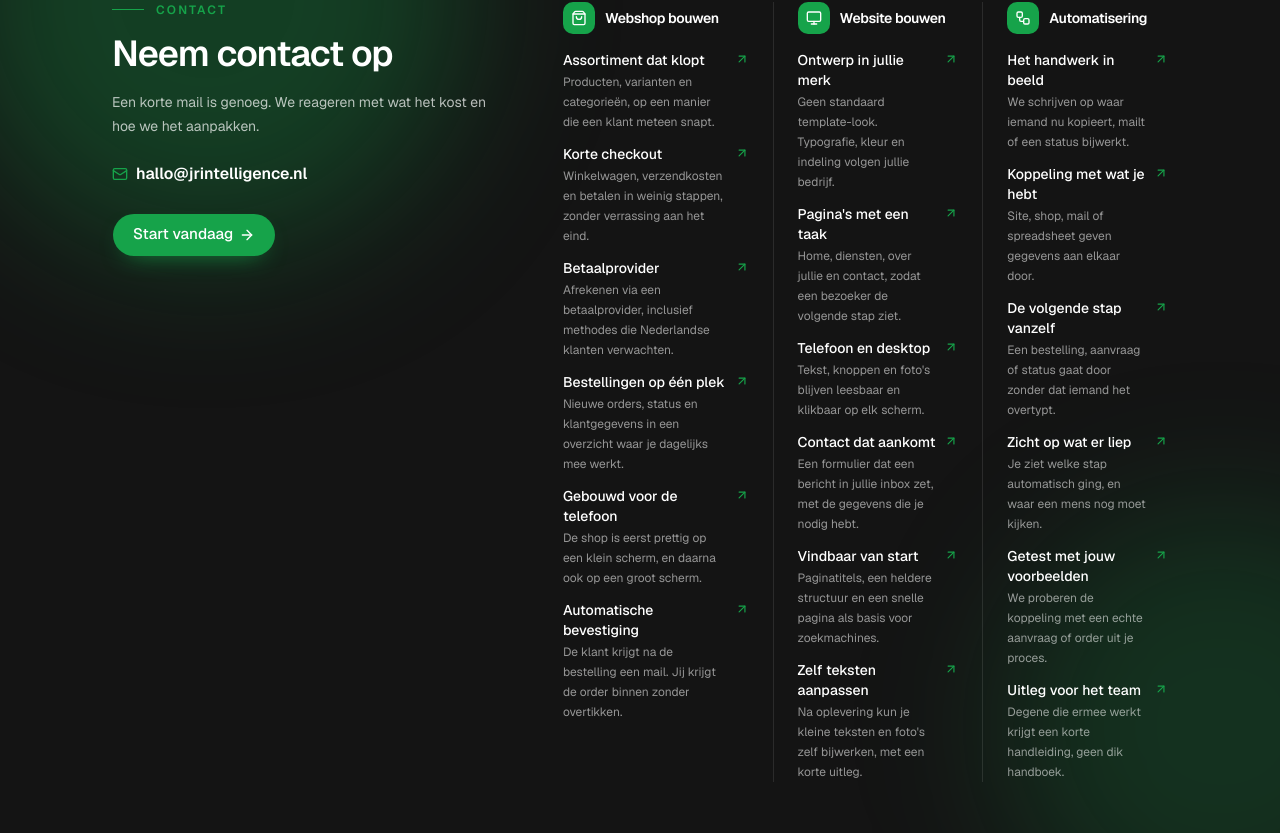
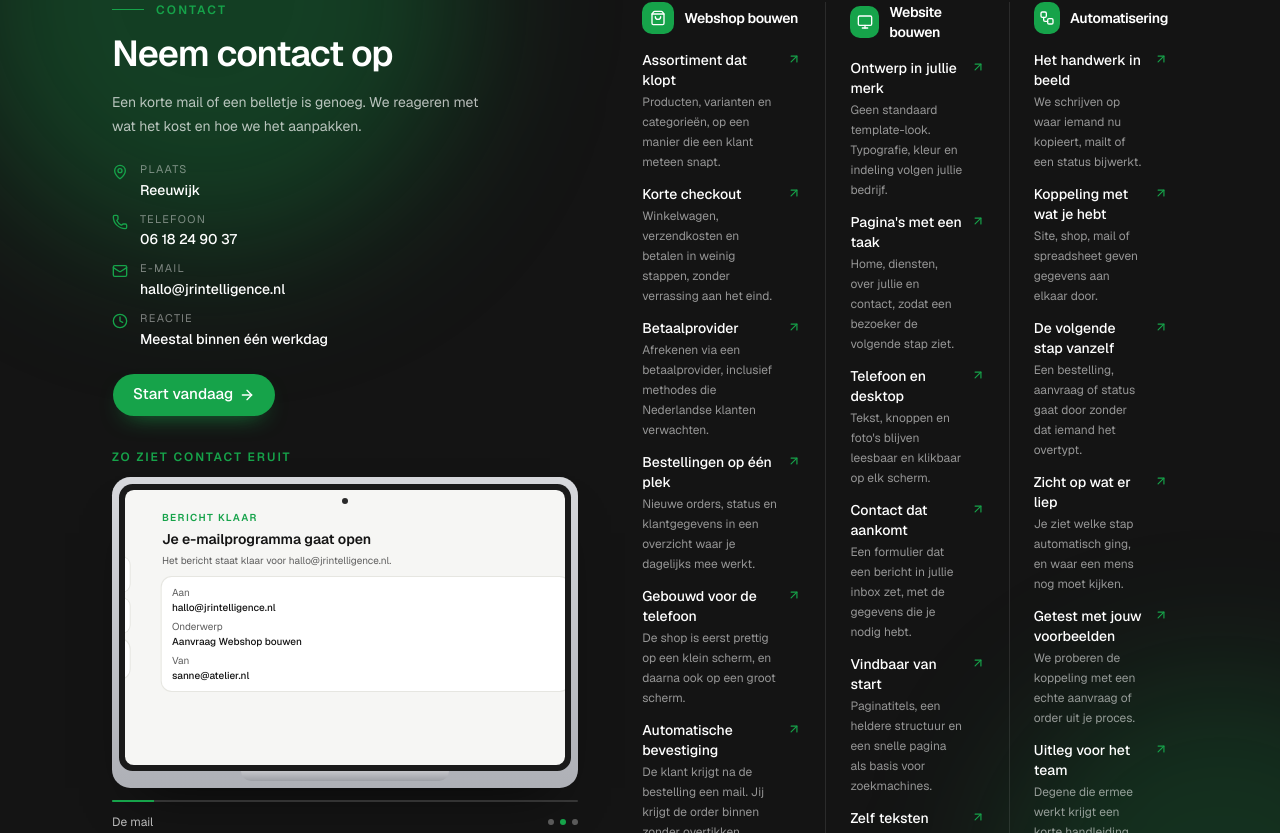
Before and after one commit to juliuspietervanschagen-bob/JRdiensten, a Next.js app: page / in a window 1280 px wide. Shown: the part 1867-2700 px from the top of the page. Built offline with nearby package versions, Linux system fonts and the light colour scheme.

Commit message:
Show contact details and a laptop slideshow in the footer band.
The band lists Reeuwijk, a phone number, and the email. Under that, a laptop walks through writing, sending, and receiving a reply.

Co-authored-by: juliuspietervanschagen <juliuspietervanschagen@gmail.com>

```diff
--- a/app/contact/page.tsx
+++ b/app/contact/page.tsx
@@ -40,6 +40,22 @@ export default async function ContactPage({
               </dd>
             </div>
             <div>
+              <dt className="text-mist">Telefoon</dt>
+              <dd className="mt-1 font-medium">
+                <a href={site.phoneHref} className="hover:text-brand">
+                  {site.phone}
+                </a>
+              </dd>
+            </div>
+            <div>
+              <dt className="text-mist">Plaats</dt>
+              <dd className="mt-1 font-medium">{site.location}</dd>
+            </div>
+            <div>
+              <dt className="text-mist">Reactie</dt>
+              <dd className="mt-1 font-medium">{site.responseTime}</dd>
+            </div>
+            <div>
               <dt className="text-mist">Waar we op reageren</dt>
               <dd className="mt-1 max-w-sm leading-6">
                 Een website, een webshop, of automatisering van een site of shop die je al hebt.
--- a/app/globals.css
+++ b/app/globals.css
@@ -219,6 +219,20 @@
   animation-delay: -7s;
 }
 
+@keyframes slide-progress {
+  from {
+    width: 0%;
+  }
+  to {
+    width: 100%;
+  }
+}
+
+.slide-progress {
+  width: 0%;
+  animation: slide-progress 5.6s linear forwards;
+}
+
 @media (prefers-reduced-motion: reduce) {
   .hero-in,
   .float-slow,
@@ -227,7 +241,12 @@
   .lung-breathe,
   .lung-breathe-late,
   .drift-glow,
-  .drift-glow-late {
+  .drift-glow-late,
+  .slide-progress {
     animation: none;
   }
+
+  .slide-progress {
+    width: 100%;
+  }
 }
--- /dev/null
+++ b/components/contact-laptop.tsx
@@ -0,0 +1,189 @@
+"use client"
+
+import { site } from "@/lib/site"
+import { cn } from "cn"
+import { useEffect, useState } from "react"
+
+const SLIDE_MS = 5600
+
+const slides = [
+  {
+    label: "Het formulier",
+    title: "Schrijven",
+  },
+  {
+    label: "De mail",
+    title: "Versturen",
+  },
+  {
+    label: "Het antwoord",
+    title: "Reactie",
+  },
+] as const
+
+export function ContactLaptop() {
+  const [index, setIndex] = useState(0)
+  const [paused, setPaused] = useState(false)
+  const [reduce, setReduce] = useState(false)
+
+  useEffect(() => {
+    const query = window.matchMedia("(prefers-reduced-motion: reduce)")
+    const sync = () => setReduce(query.matches)
+    sync()
+    query.addEventListener("change", sync)
+    return () => query.removeEventListener("change", sync)
+  }, [])
+
+  useEffect(() => {
+    if (paused) return
+    const timer = window.setInterval(() => {
+      setIndex((current) => (current + 1) % slides.length)
+    }, SLIDE_MS)
+    return () => window.clearInterval(timer)
+  }, [paused])
+
+  return (
+    <div
+      className="mt-8"
+      onMouseEnter={() => setPaused(true)}
+      onMouseLeave={() => setPaused(false)}
+      onFocus={() => setPaused(true)}
+      onBlur={() => setPaused(false)}
+    >
+      <p className="text-xs font-semibold tracking-[0.16em] text-brand">ZO ZIET CONTACT ERUIT</p>
+      <div
+        className="mt-3"
+        role="region"
+        aria-roledescription="diashow"
+        aria-label="Voorbeeld van contact opnemen"
+      >
+        <div className="rounded-[1.15rem] bg-gradient-to-b from-[#d7d8dc] to-[#aeb0b6] p-[7px] shadow-[0_28px_50px_-28px_rgba(0,0,0,0.65)]">
+          <div className="overflow-hidden rounded-[0.85rem] bg-[#1a1a1a] p-[6px]">
+            <div className="relative aspect-[16/10] overflow-hidden rounded-[0.55rem] bg-[#f6f6f4]">
+              <div className="absolute top-2 left-1/2 z-10 h-1.5 w-1.5 -translate-x-1/2 rounded-full bg-[#2a2a2a]" />
+              <div
+                className={cn(
+                  "flex h-full",
+                  reduce ? "" : "transition-transform duration-700 ease-out",
+                )}
+                style={{ transform: `translateX(-${index * 100}%)` }}
+              >
+                <FormSlide />
+                <MailSlide />
+                <ReplySlide />
+              </div>
+            </div>
+          </div>
+          <div className="mx-auto h-2.5 w-[46%] rounded-b-xl bg-gradient-to-b from-[#c5c6ca] to-[#9ea0a6]" />
+        </div>
+
+        <div className="mt-3 h-0.5 overflow-hidden rounded-full bg-white/15">
+          <div
+            key={`${index}-${paused}-${reduce}`}
+            className={cn("h-full bg-brand", !paused && "slide-progress")}
+          />
+        </div>
+        <div className="mt-3 flex items-center justify-between gap-3">
+          <p className="text-xs text-white/70" aria-live="polite">
+            {slides[index].label}
+          </p>
+          <div className="flex gap-1.5">
+            {slides.map((slide, slideIndex) => (
+              <button
+                key={slide.title}
+                type="button"
+                aria-label={slide.label}
+                aria-current={slideIndex === index ? "true" : undefined}
+                onClick={() => setIndex(slideIndex)}
+                className={cn(
+                  "size-1.5 rounded-full",
+                  slideIndex === index ? "bg-brand" : "bg-white/30",
+                )}
+              />
+            ))}
+          </div>
+        </div>
+      </div>
+    </div>
+  )
+}
+
+function Screen({ children }: { children: React.ReactNode }) {
+  return <div className="h-full min-w-full px-3 pt-5 pb-3 sm:px-4">{children}</div>
+}
+
+function FormSlide() {
+  return (
+    <Screen>
+      <p className="text-[10px] font-semibold tracking-[0.14em] text-brand">CONTACT</p>
+      <p className="mt-1 text-sm font-semibold text-ink">Start vandaag</p>
+      <div className="mt-2 grid grid-cols-2 gap-1.5">
+        <MiniField label="Naam" value="Sanne" />
+        <MiniField label="Bedrijf" value="Atelier Noord" />
+        <MiniField label="E-mail" value="sanne@atelier.nl" />
+        <MiniField label="Dienst" value="Webshop bouwen" />
+      </div>
+      <div className="mt-1.5 rounded-lg bg-white px-2 py-1.5 ring-1 ring-[#e6e6e1]">
+        <p className="text-[8px] text-mist">Bericht</p>
+        <p className="text-[10px] leading-4 text-ink">We willen een webshop voor onze producten.</p>
+      </div>
+      <div className="mt-2 inline-flex rounded-full bg-brand px-2.5 py-1 text-[9px] font-semibold text-white">
+        Bericht klaarzetten
+      </div>
+    </Screen>
+  )
+}
+
+function MailSlide() {
+  return (
+    <Screen>
+      <p className="text-[10px] font-semibold tracking-[0.14em] text-brand">BERICHT KLAAR</p>
+      <p className="mt-1 text-sm font-semibold text-ink">Je e-mailprogramma gaat open</p>
+      <p className="mt-1 text-[10px] leading-4 text-mist">
+        Het bericht staat klaar voor {site.email}.
+      </p>
+      <dl className="mt-2 space-y-1 rounded-lg bg-white px-2.5 py-2 ring-1 ring-[#e6e6e1]">
+        <Row label="Aan" value={site.email} />
+        <Row label="Onderwerp" value="Aanvraag Webshop bouwen" />
+        <Row label="Van" value="sanne@atelier.nl" />
+      </dl>
+    </Screen>
+  )
+}
+
+function ReplySlide() {
+  return (
+    <Screen>
+      <p className="text-[10px] font-semibold tracking-[0.14em] text-brand">ANTWOORD</p>
+      <div className="mt-2 rounded-lg bg-white px-2.5 py-2 ring-1 ring-[#e6e6e1]">
+        <div className="flex items-center justify-between gap-2">
+          <p className="text-[11px] font-semibold text-ink">JR Intelligence</p>
+          <p className="text-[9px] text-mist">vandaag</p>
+        </div>
+        <p className="mt-1.5 text-[10px] leading-4 text-ink">
+          Hoi Sanne, dank voor je mail. Een webshop als deze start vanaf €2.490. Zullen we de
+          details kort doornemen?
+        </p>
+      </div>
+      <p className="mt-2 text-[10px] leading-4 text-mist">Daarna spreken we een vaste prijs af.</p>
+    </Screen>
+  )
+}
+
+function MiniField({ label, value }: { label: string; value: string }) {
+  return (
+    <div className="rounded-md bg-white px-1.5 py-1 ring-1 ring-[#e6e6e1]">
+      <p className="text-[8px] text-mist">{label}</p>
+      <p className="truncate text-[10px] font-medium text-ink">{value}</p>
+    </div>
+  )
+}
+
+function Row({ label, value }: { label: string; value: string }) {
+  return (
+    <div className="text-[10px]">
+      <dt className="text-mist">{label}</dt>
+      <dd className="truncate font-medium text-ink">{value}</dd>
+    </div>
+  )
+}
--- a/components/service-directory.tsx
+++ b/components/service-directory.tsx
@@ -1,9 +1,10 @@
 import { BrandButton } from "@/components/brand-button"
+import { ContactLaptop } from "@/components/contact-laptop"
 import { Container } from "@/components/container"
 import { services, type ServiceSlug } from "@/lib/services"
 import { site } from "@/lib/site"
 import { cn } from "cn"
-import { ArrowRight, ArrowUpRight, Mail, Monitor, ShoppingBag, Workflow } from "lucide-react"
+import { ArrowRight, ArrowUpRight, Clock, Mail, MapPin, Monitor, Phone, ShoppingBag, Workflow } from "lucide-react"
 import Link from "next/link"
 
 const icons: Record<ServiceSlug, typeof ShoppingBag> = {
@@ -32,21 +33,27 @@ export function ServiceDirectory() {
             </p>
             <h2 className="mt-4 text-3xl font-semibold tracking-tight sm:text-4xl">Neem contact op</h2>
             <p className="mt-4 max-w-sm text-sm leading-6 text-white/70">
-              Een korte mail is genoeg. We reageren met wat het kost en hoe we het aanpakken.
+              Een korte mail of een belletje is genoeg. We reageren met wat het kost en hoe we het
+              aanpakken.
             </p>
-            <a
-              href={`mailto:${site.email}`}
-              className="mt-6 inline-flex items-center gap-2 text-base font-semibold text-white hover:text-brand"
-            >
-              <Mail className="size-4 text-brand" aria-hidden />
-              {site.email}
-            </a>
+            <dl className="mt-6 space-y-3 text-sm">
+              <Detail icon={MapPin} label="Plaats" value={site.location} />
+              <Detail
+                icon={Phone}
+                label="Telefoon"
+                value={site.phone}
+                href={site.phoneHref}
+              />
+              <Detail icon={Mail} label="E-mail" value={site.email} href={`mailto:${site.email}`} />
+              <Detail icon={Clock} label="Reactie" value={site.responseTime} />
+            </dl>
             <div className="mt-6">
               <BrandButton href="/contact">
                 Start vandaag
                 <ArrowRight className="size-4" />
               </BrandButton>
             </div>
+            <ContactLaptop />
           </div>
 
           <div className="grid gap-10 sm:grid-cols-3 sm:gap-6">
@@ -93,3 +100,35 @@ export function ServiceDirectory() {
     </section>
   )
 }
+
+function Detail({
+  icon: Icon,
+  label,
+  value,
+  href,
+}: {
+  icon: typeof Mail
+  label: string
+  value: string
+  href?: string
+}) {
+  const body = (
+    <>
+      <Icon className="mt-0.5 size-4 shrink-0 text-brand" aria-hidden />
+      <span>
+        <span className="block text-[11px] tracking-[0.12em] text-white/45 uppercase">{label}</span>
+        <span className="mt-0.5 block font-medium text-white">{value}</span>
+      </span>
+    </>
+  )
+
+  if (!href) {
+    return <div className="flex items-start gap-3">{body}</div>
+  }
+
+  return (
+    <a href={href} className="flex items-start gap-3 hover:text-brand">
+      {body}
+    </a>
+  )
+}
--- a/lib/site.ts
+++ b/lib/site.ts
@@ -1,6 +1,10 @@
 export const site = {
   name: "JR Intelligence",
   email: "hallo@jrintelligence.nl",
+  phone: "06 18 24 90 37",
+  phoneHref: "tel:+31618249037",
+  location: "Reeuwijk",
+  responseTime: "Meestal binnen één werkdag",
   description:
     "JR Intelligence bouwt websites en webshops voor andere bedrijven, en automatiseert werk dat nu nog handmatig via die site of shop loopt.",
 }
```
